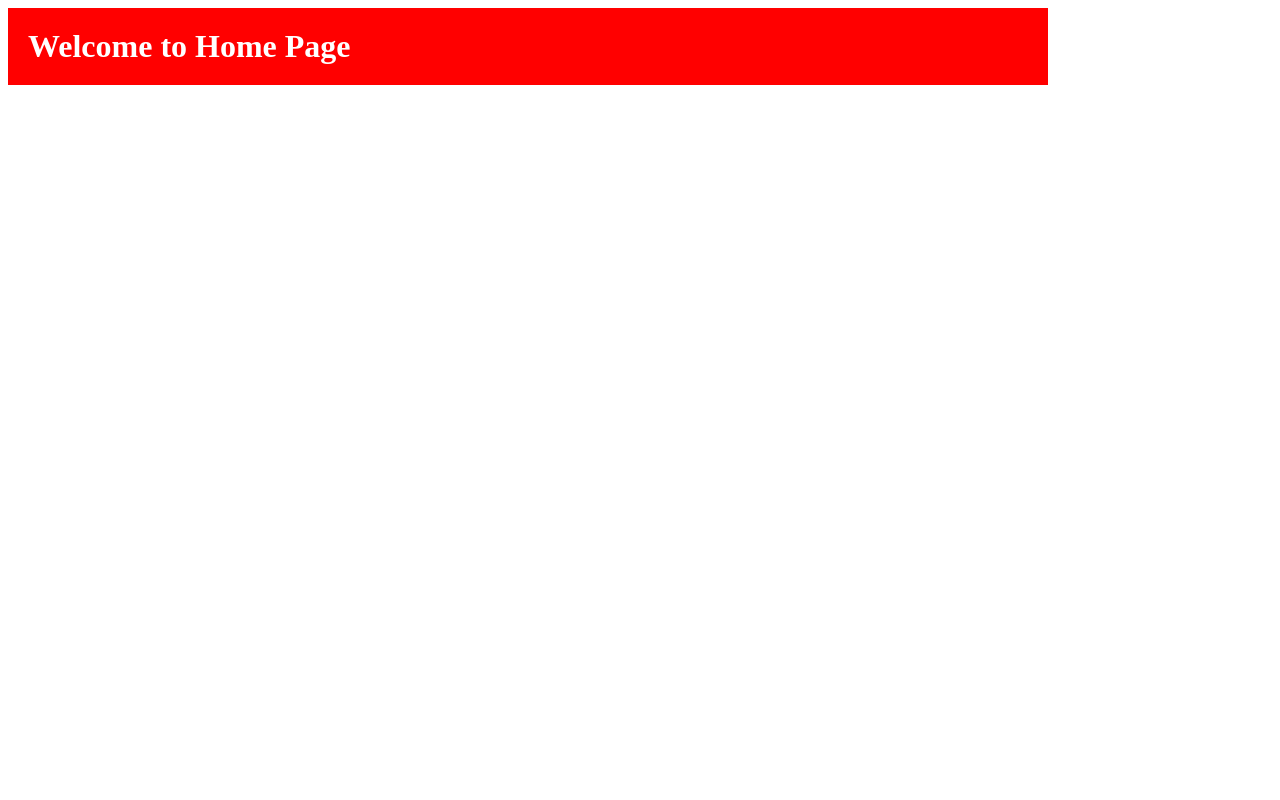
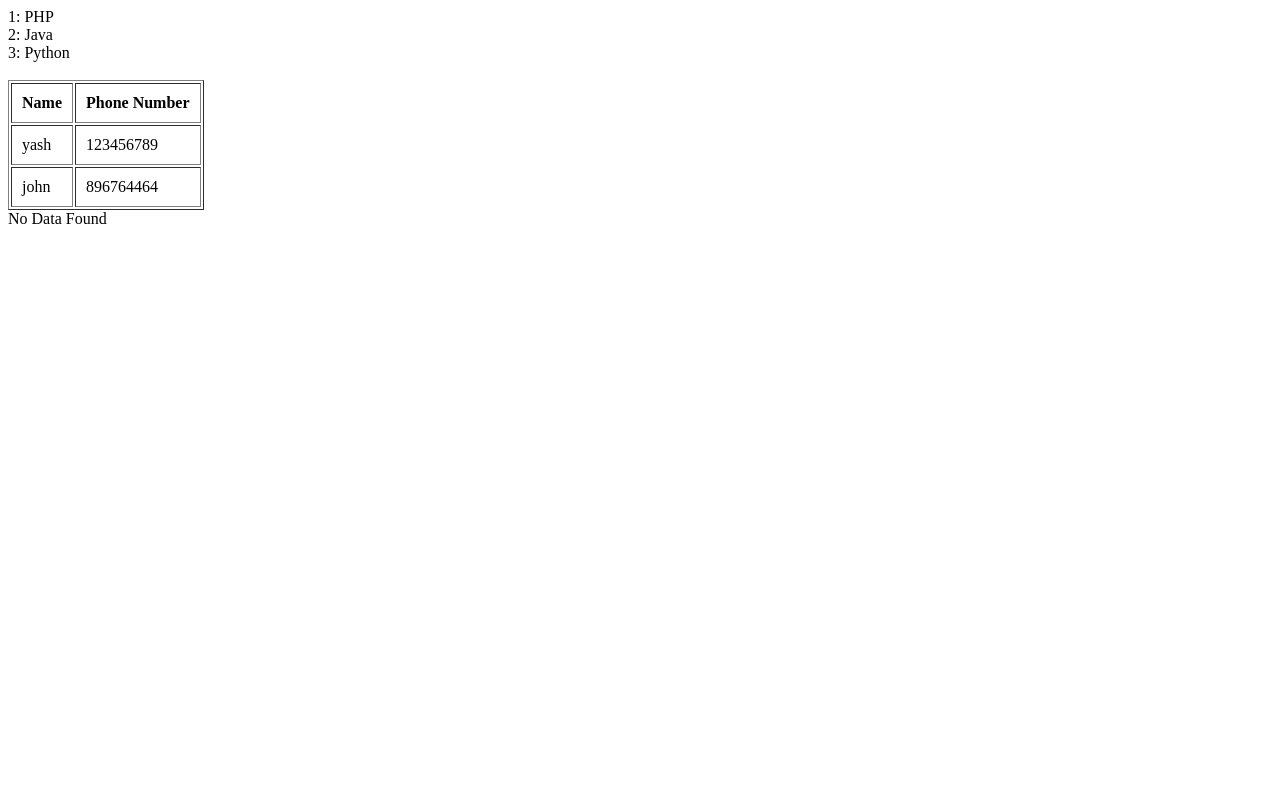
Before and after one commit to yashchhatrala25/django_leaning, a Django app: page / in a window 1280 px wide. Run offline with Django 5.2, Linux system fonts and the light colour scheme.

Commit message:
dynamic data, loop, conditions

```diff
--- a/practice/practice/views.py
+++ b/practice/practice/views.py
@@ -2,7 +2,17 @@ from django.http import HttpResponse
 from django.shortcuts import render
 
 def homePage(request):
-    return render(request, "index.html")
+    data={
+        'title': 'Home',
+        'bdata': 'Welcome to Home Page | Dynamic Data',
+        'clist': ['PHP', 'Java', 'Python'],
+        'numbers': [],
+        'student_details': [
+            {'name': 'yash', 'phone': 123456789},
+            {'name': 'john', 'phone': 896764464},
+        ]
+    }
+    return render(request, "index.html", data)
 
 def aboutUs(request):
     return HttpResponse("<h1>Welcome to About Page</h1>")
--- a/practice/templates/index.html
+++ b/practice/templates/index.html
@@ -1,6 +1,6 @@
 <html>
     <head>
-        <title>Home Page</title>
+        <title>{{title}}</title>
         <style>
             h1 {
                 width: 1000px;
@@ -11,8 +11,43 @@
         </style>
     </head>
     <body>
-        <h1>
-            Welcome to Home Page
-        </h1>
+        {% for n in clist %}
+        <div>
+            {{forloop.counter}}: {{n}}
+        </div>
+        {% endfor %}
+
+
+        <br />
+        <table border="1" cellpadding="10">
+            <th>Name</th>
+            <th>Phone Number</th>
+
+            {% for d in student_details %}
+            <tr>
+                <td>{{d.name}}</td>
+                <td>{{d.phone}}</td>
+            </tr>
+            {% endfor %}
+        </table>
+
+
+        {% comment %} {% for n in numbers %}
+            {% if n > 20 %}
+                <div>{{n}}</div>
+            {% endif %}
+        {% endfor %} {% endcomment %}
+
+
+        {% if numbers|length > 0 %}
+
+        {% for n in numbers %}
+            {% if n > 20 %}
+                <div>{{n}}</div>
+            {% endif %}
+        {% endfor %}
+        {% else %}
+            No Data Found
+        {% endif %}
     <body>
 </html>
```
